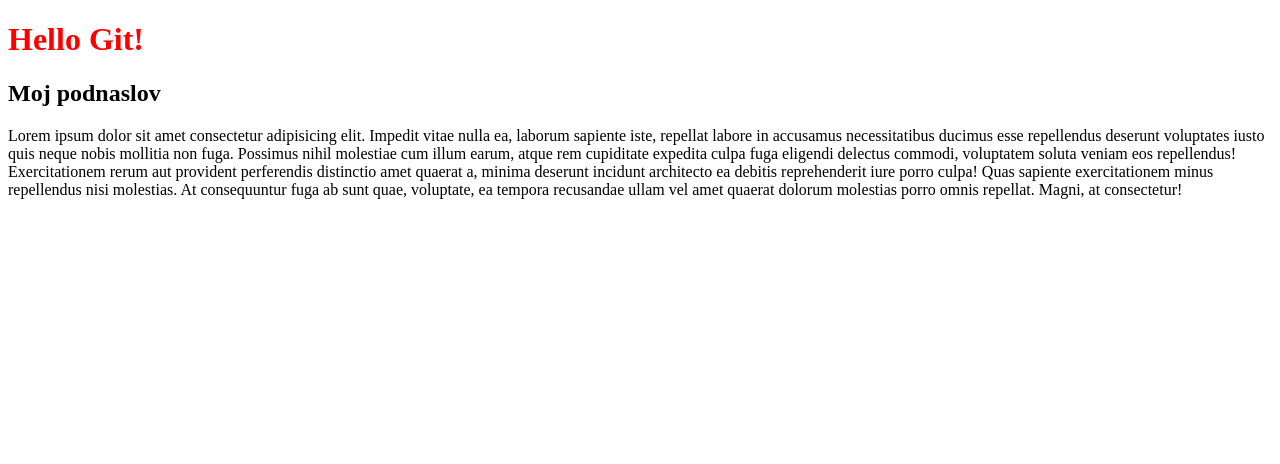
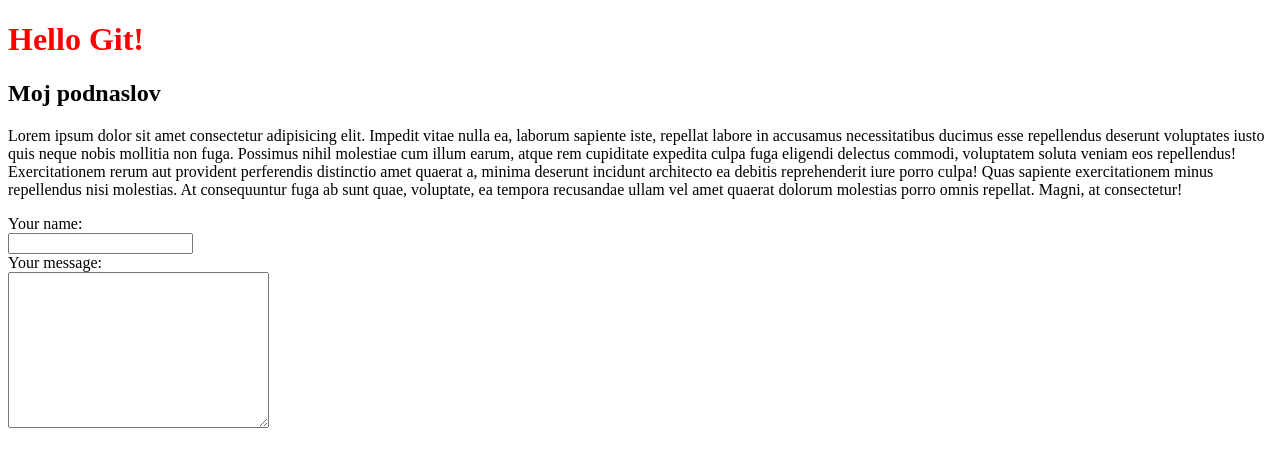
Before and after one commit to Antonelah/github-showcase, a plain HTML site: page index.html in a window 1280 px wide. Drawn offline with Linux system fonts and the light colour scheme.

Commit message:
Added message form to footer.

```diff
--- a/index.html
+++ b/index.html
@@ -31,6 +31,19 @@
                     consectetur!
                 </p>
             </section>
+            <footer>
+                <form action="post">
+                    <label for="name">Your name:</label><br />
+                    <input type="text" name="name" id="name" /><br />
+                    <label for="message">Your message:</label><br />
+                    <textarea
+                        name="message"
+                        id="message"
+                        cols="30"
+                        rows="10"
+                    ></textarea>
+                </form>
+            </footer>
         </main>
     </body>
 </html>
```
